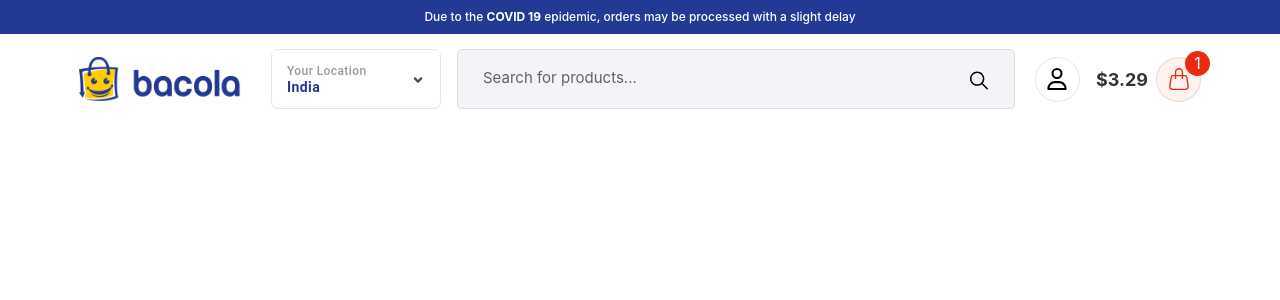
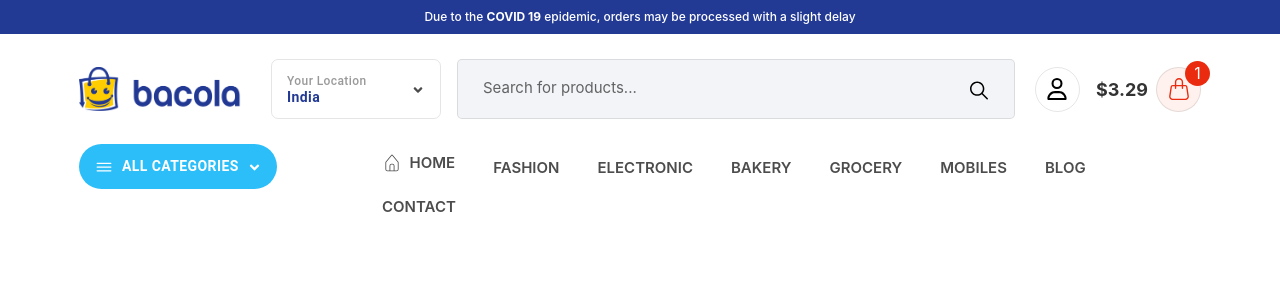
Before and after one commit to DulanjaliSenarathna/fullstack_ecommerce, a React (Create React App) app: page / in a window 1280 px wide. Shown: the top 300 px of the page. Built offline with nearby package versions, Linux system fonts and the light colour scheme.

Commit message:
Navigation menu done

```diff
--- a/src/App.css
+++ b/src/App.css
@@ -27,7 +27,7 @@
 .headerWrapper .header{
   width: 100%;
   height: auto;
-  padding: 15px 0px;
+  padding: 25px 0px;
 }
 
 .logoWrapper img{
@@ -148,3 +148,61 @@
   width: 25px;
   height: 25px;
 }
+
+nav .allCatTab{
+  background: #2bbef9;
+  padding: 10px 15px !important;
+  border-radius: 30px !important;
+}
+
+nav .allCatTab *{
+  color: #fff;
+}
+
+nav .allCatTab:hover{
+  background: #2bbef9;
+}
+
+nav .allCatTab .text{
+  font-weight: 600;
+}
+
+nav .allCatTab .icon1 svg{
+  font-size: 20px !important;
+}
+
+nav .allCatTab .icon2 svg{
+  font-size: 15px !important;
+}
+
+nav .navPart2 ul{
+  margin-bottom: 0px;
+}
+
+nav .navPart2 ul li a{
+  font-size: 15px;
+  font-weight: 600;
+  text-decoration: none;
+  color: rgba(0,0,0,0.7);
+  text-transform: uppercase;
+  display: flex;
+  align-items: center;
+  padding: 8px 15px;
+  transition: all 0.2s ease-in-out;
+  border-radius: 25px;
+}
+
+nav .navPart2 ul li a svg{
+  font-size: 20px;
+}
+
+nav .navPart2 ul li a:hover{
+  background: #f0faff;
+  color: #2bbef9;
+}
+
+@media (min-width:1300px){
+  .container, .container-lg, .container-md, .container-sm, .container-xl{
+    max-width: 1200px;
+  }
+}
--- /dev/null
+++ b/src/Components/Header/Navigation/index.js
@@ -0,0 +1,55 @@
+import React from 'react'
+import Button from '@mui/material/Button';
+import { IoIosMenu } from "react-icons/io";
+import { FaAngleDown } from "react-icons/fa";
+import { Link } from 'react-router-dom';
+import { CiHome } from "react-icons/ci";
+
+const Navigation = () => {
+  return (
+     <nav>
+            <div className='container'>
+                <div className='row'>
+                    <div className='col-sm-3 navPart1'>
+                        <Button className='allCatTab align-items-center'>
+                            <span className='icon1 mr-2'><IoIosMenu /></span>
+                            <span className='text'>ALL CATEGORIES</span>
+                            <span className='icon2 ml-2'><FaAngleDown /></span>
+                        </Button>
+                    </div>
+
+                     <div className='col-sm-9 navPart2 d-flex align-items-center'>
+                        <ul className='list list-inline ml-auto'>
+                            <li className='list-inline-item'>
+                                <Link to='/'><CiHome /> &nbsp; Home</Link>
+                            </li>
+                            <li className='list-inline-item'>
+                                <Link to='/'>Fashion</Link>
+                            </li>
+                            <li className='list-inline-item'>
+                                <Link to='/'>Electronic</Link>
+                            </li>
+                            <li className='list-inline-item'>
+                                <Link to='/'>Bakery</Link>
+                            </li>
+                            <li className='list-inline-item'>
+                                <Link to='/'>Grocery</Link>
+                            </li>
+                            <li className='list-inline-item'>
+                                <Link to='/'>Mobiles</Link>
+                            </li>
+                            <li className='list-inline-item'>
+                                <Link to='/'>Blog</Link>
+                            </li>
+                            <li className='list-inline-item'>
+                                <Link to='/'>Contact</Link>
+                            </li>
+                        </ul>
+                    </div>
+                </div>
+            </div>
+        </nav>
+  )
+}
+
+export default Navigation
--- /dev/null
+++ b/src/Components/Header/SearchBox/index.js
@@ -0,0 +1,14 @@
+import React from 'react'
+import { IoIosSearch } from "react-icons/io";
+import Button from '@mui/material/Button';
+
+const SearchBox = () => {
+  return (
+       <div className='headerSearch ml-3 mr-3'>
+                <input type='text' placeholder='Search for products...'/>
+                <Button><IoIosSearch/></Button>
+       </div>
+  )
+}
+
+export default SearchBox
--- a/src/Components/Header/index.js
+++ b/src/Components/Header/index.js
@@ -2,10 +2,11 @@
 import Logo from '../../assets/images/logo.png'
 import { Link } from 'react-router-dom'
 import CountryDropdown from '../CountryDropdown';
-import { IoIosSearch } from "react-icons/io";
 import Button from '@mui/material/Button';
 import { FaRegUser } from "react-icons/fa6";
 import { BsHandbag } from "react-icons/bs";
+import SearchBox from './SearchBox';
+import Navigation from './Navigation';
 
 const Header = () => {
   return (
@@ -26,14 +27,7 @@
                     <div className='col-sm-10 d-flex align-items-center part2'>
                         <CountryDropdown/>
 
-                        {/* Search Bar start here */}
-
-                        <div className='headerSearch ml-3 mr-3'>
-                            <input type='text' placeholder='Search for products...'/>
-                            <Button><IoIosSearch/></Button>
-                        </div>
-
-                        {/* Search Bar ends here */}
+                        <SearchBox/>
 
                         <div className='part3 d-flex align-items-center ml-auto'>
                             <Button className='circle mr-3'><FaRegUser /></Button>
@@ -49,6 +43,9 @@
                 </div>
             </div>
         </header>
+
+        <Navigation/>
+
     </div>
     </>
   )
```
